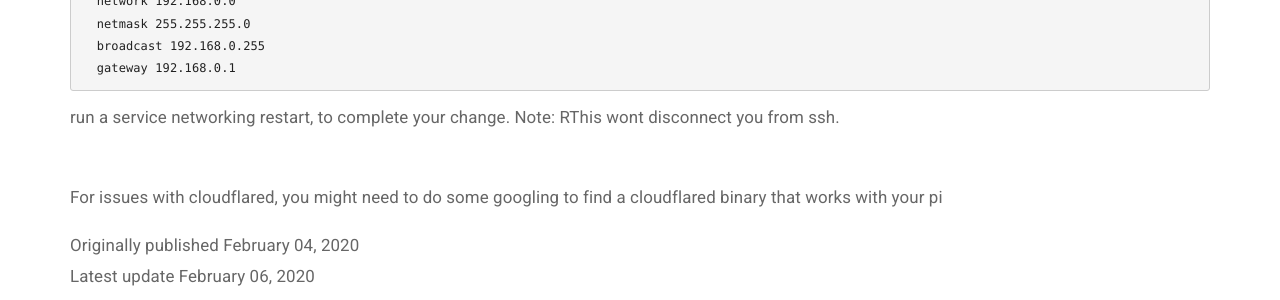
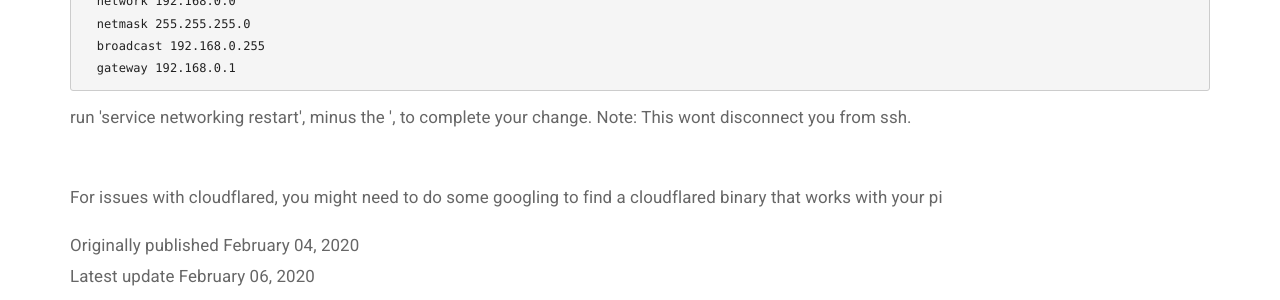
Before and after one commit to Stahlz/Stahlz.github.io, a Jekyll site: the page built from _posts/2020-02-05-setting-up-a-dns-over-https-raspberry-pi-for-your-whole-network.html, in a window 1280 px wide and 900 px high, scrolled down 12720 px. Shown: the part 439-739 px from the top of the window. Built offline with Jekyll 4.4.1, drawn with Linux system fonts in a browser that asks for light colours.

Commit message:
Update 2020-02-05-setting-up-a-dns-over-https-raspberry-pi-for-your-whole-network.html

```diff
--- a/_posts/2020-02-05-setting-up-a-dns-over-https-raspberry-pi-for-your-whole-network.html
+++ b/_posts/2020-02-05-setting-up-a-dns-over-https-raspberry-pi-for-your-whole-network.html
@@ -270,5 +270,6 @@ iface eth0 inet static
   gateway 192.168.0.1
 {% endhighlight %}
 
-<p> run a service networking restart, to complete your change. Note: RThis wont disconnect you from ssh.</p></br>
+<p> run 'service networking restart', minus the ', to complete your change. Note: This wont disconnect you from ssh.</p></br>
+
 <p>For issues with cloudflared, you might need to do some googling to find a cloudflared binary that works with your pi</p>
```
